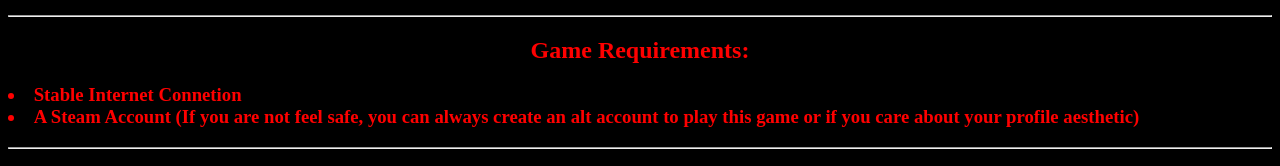
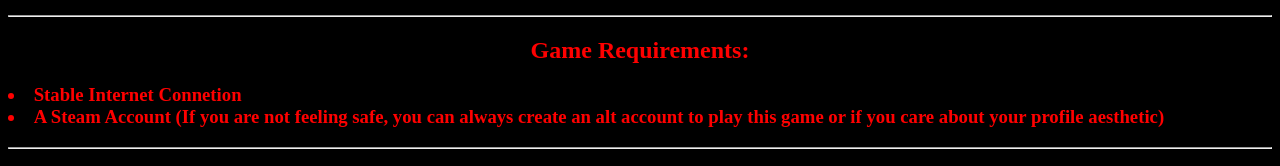
Before and after one commit to Sniblasta/ballistic-overkill-remake, a plain HTML site: page index.html in a window 1280 px wide. Shown: the part 898-1064 px from the top of the page. Drawn offline with Linux system fonts and the light colour scheme.

Commit message:
Update index.html

```diff
--- a/index.html
+++ b/index.html
@@ -44,7 +44,7 @@
 <hr>
 <h2 style="text-align: center;">Game Requirements:</h2>
 <h3><li>  Stable Internet Connetion  </li>
-    <li>  A Steam Account (If you are not feel safe, you can always create an alt account to play this game or if you care about your profile aesthetic)  </li>
+    <li>  A Steam Account (If you are not feeling safe, you can always create an alt account to play this game or if you care about your profile aesthetic)  </li>
     <p></p></h3><hr>
     <h2 style="text-align: center;">System Requirements</h2>
 <div class="Requirements">
```
